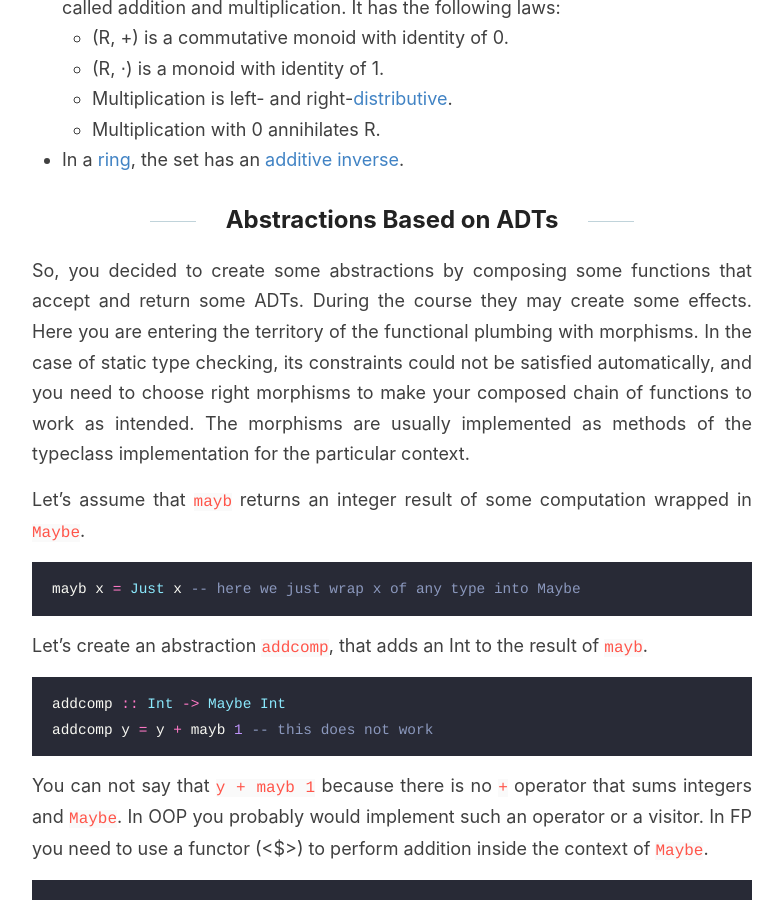
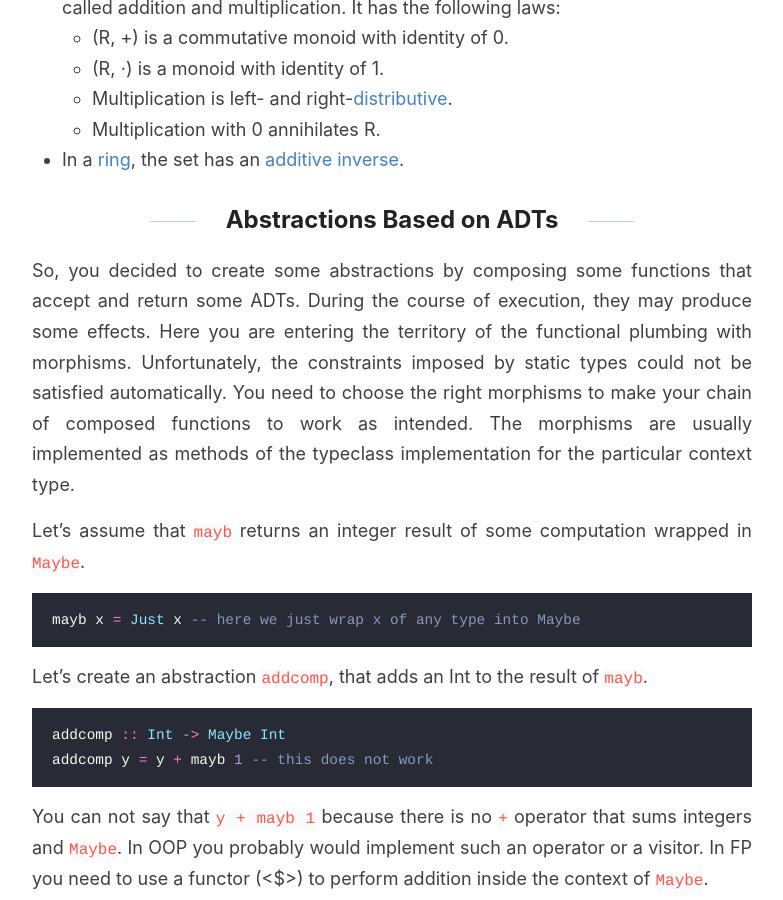
Before and after one commit to GChristensen/posts, a Jekyll site: the page built from _posts/2022-06-29-understand-functional-programming-in-20-minutes.md, in a window 1280 px wide and 900 px high, scrolled down 6912 px. Shown: the whole window, without its empty margins (248-1031 px from the left). Built offline with Jekyll 4.4.1, drawn with Linux system fonts in a browser that asks for light colours; some of the changed text lies outside the part shown.

Commit message:
post edit

````diff
--- a/_posts/2022-06-29-understand-functional-programming-in-20-minutes.md
+++ b/_posts/2022-06-29-understand-functional-programming-in-20-minutes.md
@@ -153,8 +153,9 @@
 Although functional languages may be *dynamically typed*, there are plenty of
 *statically-typed* ones. At first glance, *[functional type
 systems](https://en.wikipedia.org/wiki/Hindley%E2%80%93Milner_type_system)* with
-their *[typeclasses](https://en.wikipedia.org/wiki/Type_class)* may seem complex
-and unwieldy. It is because they may really be complex and unwieldy.
+their *[typeclasses](https://en.wikipedia.org/wiki/Type_class)* (templates that define
+possible operations on types) may seem complex and unwieldy. It is because they may
+really be complex and unwieldy.
 
 There are two kinds of *[algebraic data
 types](https://en.wikipedia.org/wiki/Algebraic_data_type)* (ADTs): *sum types* and
@@ -262,12 +263,12 @@
 ## Abstractions Based on ADTs
 
 So, you decided to create some abstractions by composing some functions that
-accept and return some ADTs. During the course they may create some effects. Here you are
-entering the territory of the functional plumbing with morphisms.
-In the case of static type checking, its constraints could not be satisfied automatically,
-and you need to choose right morphisms to make your composed chain of functions to work
+accept and return some ADTs. During the course of execution, they may produce some effects.
+Here you are entering the territory of the functional plumbing with morphisms.
+Unfortunately, the constraints imposed by static types could not be satisfied automatically.
+You need to choose the right morphisms to make your chain of composed functions to work
 as intended. The morphisms are usually implemented as methods of the typeclass implementation
-for the particular context.
+for the particular context type.
 
 Let's assume that `mayb` returns an integer result of some
 computation wrapped in `Maybe`.
@@ -377,6 +378,25 @@
 the context. Monads may bring their own problems: the contexts may stack
 like onion petals, and additional plumbing may be required to peel them off.
 
+# What is so fancy about all this?
+
+When looking at combinators modelled as a workflows which represents some business rules,
+some people compare them whit prose, poetry, or haiku even:
+
+```haskell
+prepareForm templateURL = do
+  reportErrors
+  downloadTemplate
+  insertCurrentDate
+  trimFields
+```
+
+When composition is used along with pattern matching, we also get error processing almost
+for free without these ugly try/catch blocks around every function call. An error will
+short-circuit the happy path. Tiny functions with focused responsibilities facilitate
+code malleability. Although, since functions should be curried, and the plumbing logic may
+be scattered across typeclasses, there are some limits.
+
 # Afterword
 
 OOP programmers just declare properties in their classes to maintain state.
````
